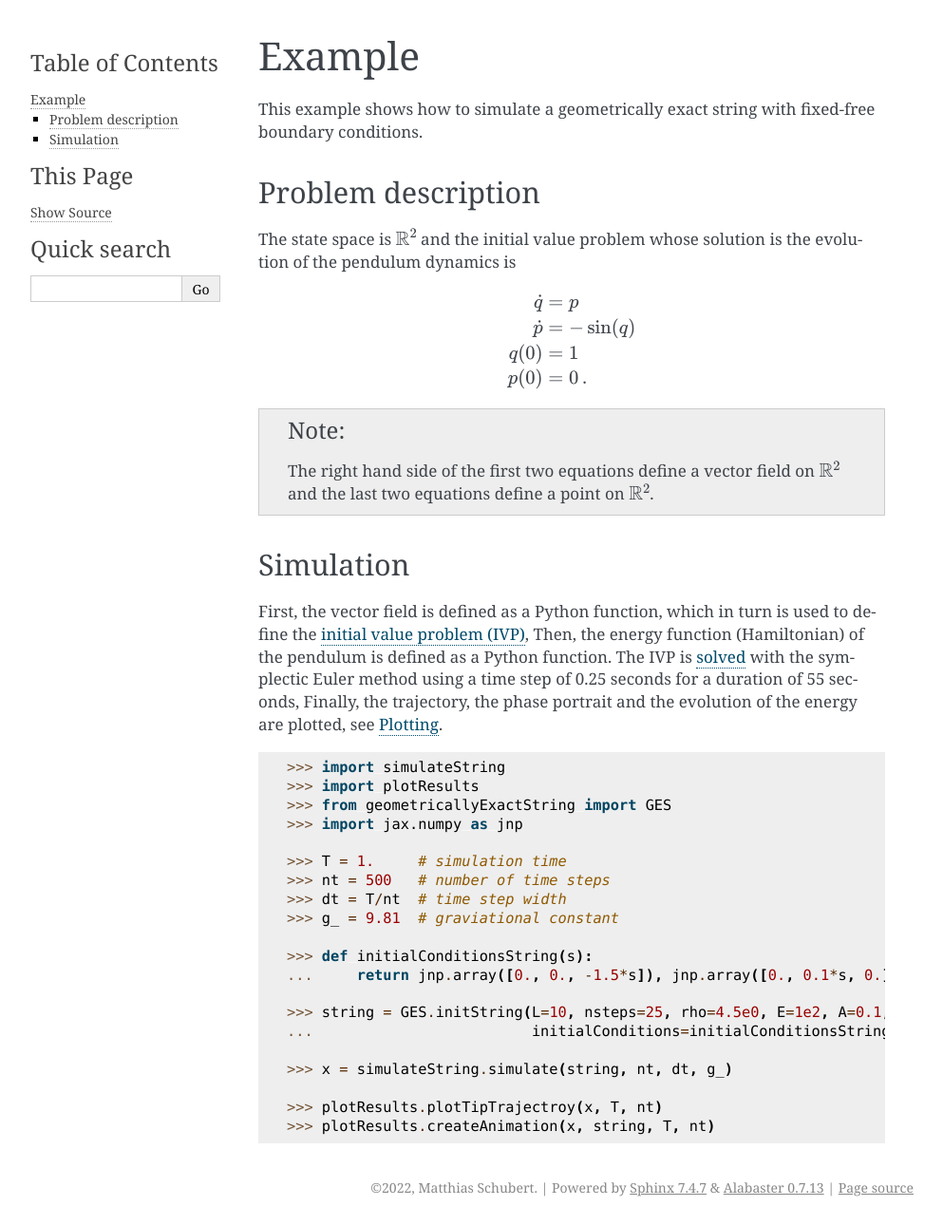
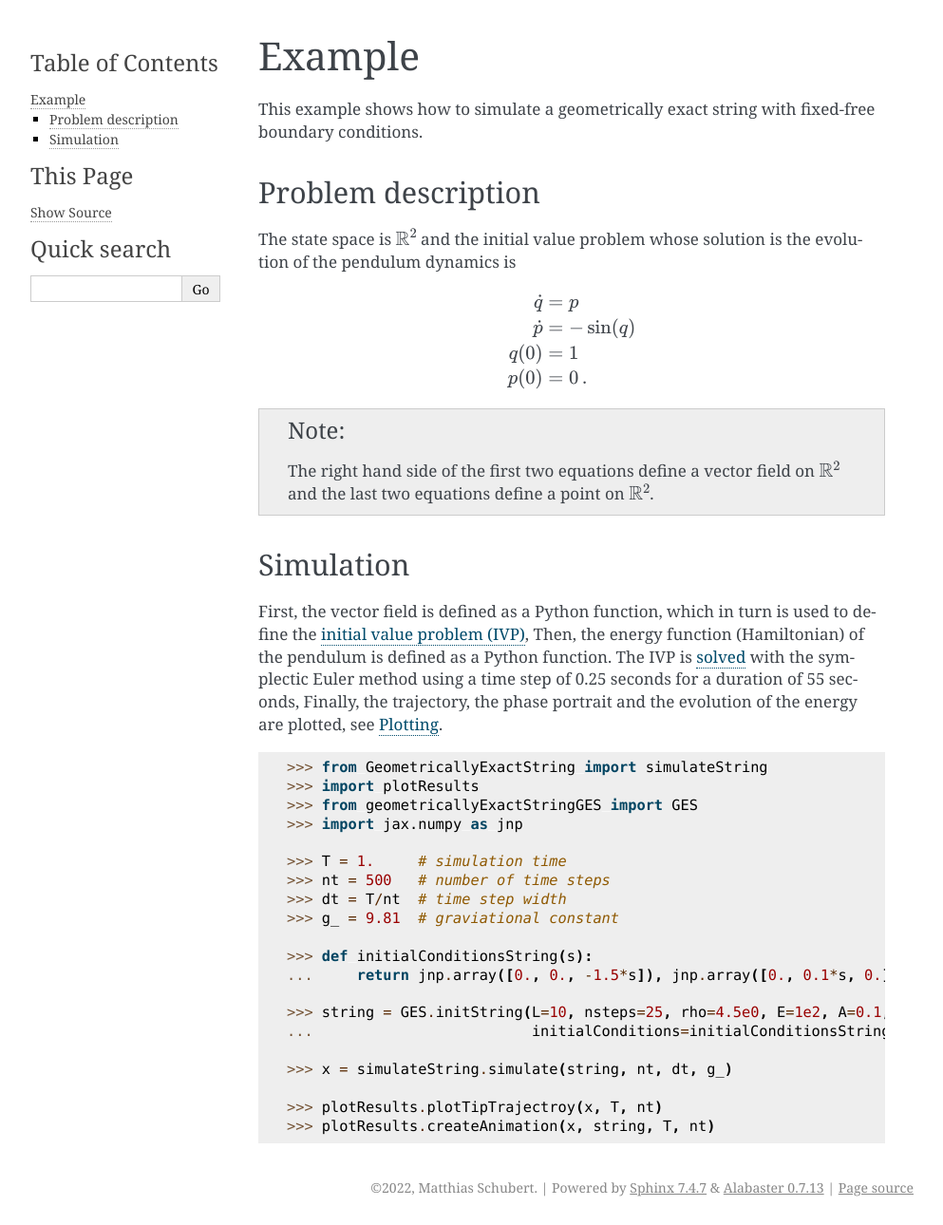
Before and after one commit to THREAD-3-2/GeometricallyExactString, a Sphinx documentation site: the page built from docs/example.rst, in a window 1280 px wide. Shown: the whole page at 95% size, without its empty margins (148-1141 px from the left). Built offline with Sphinx 7.4.7, drawn with Linux system fonts in a browser that asks for light colours.

Commit message:
v9 example

```diff
--- a/docs/example.rst
+++ b/docs/example.rst
@@ -44,9 +44,9 @@ see :ref:`plotting`.
 
 .. doctest::
 
-    >>> import simulateString
+    >>> from GeometricallyExactString import simulateString
     >>> import plotResults
-    >>> from geometricallyExactString import GES
+    >>> from geometricallyExactStringGES import GES
     >>> import jax.numpy as jnp
 
     >>> T = 1.     # simulation time
```
